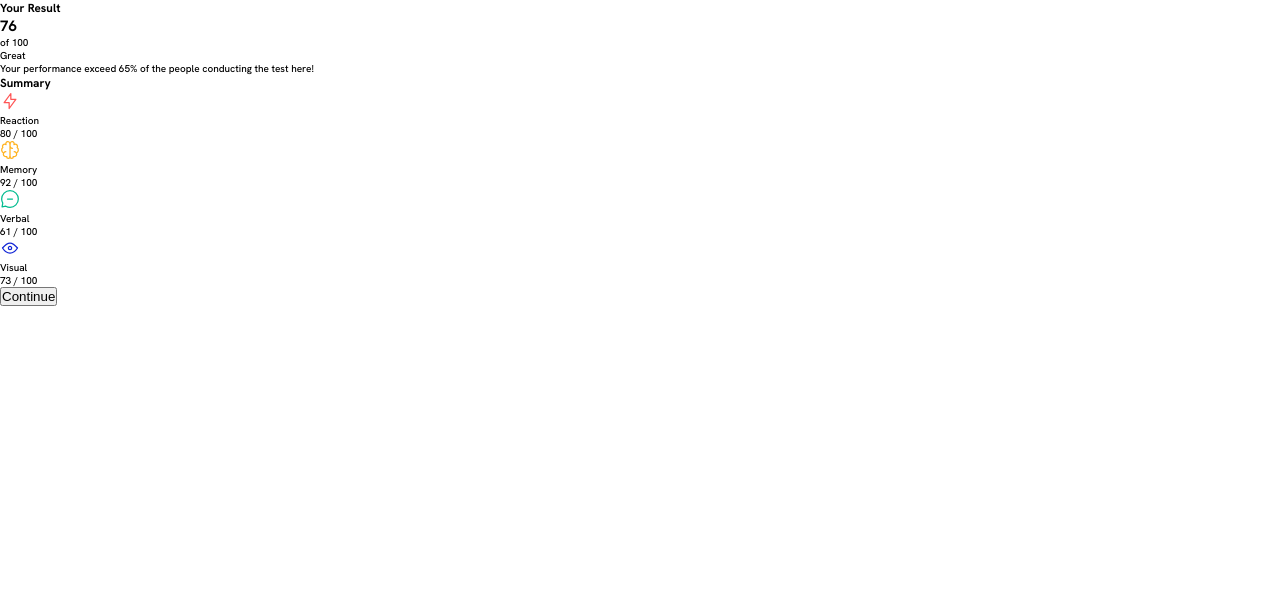
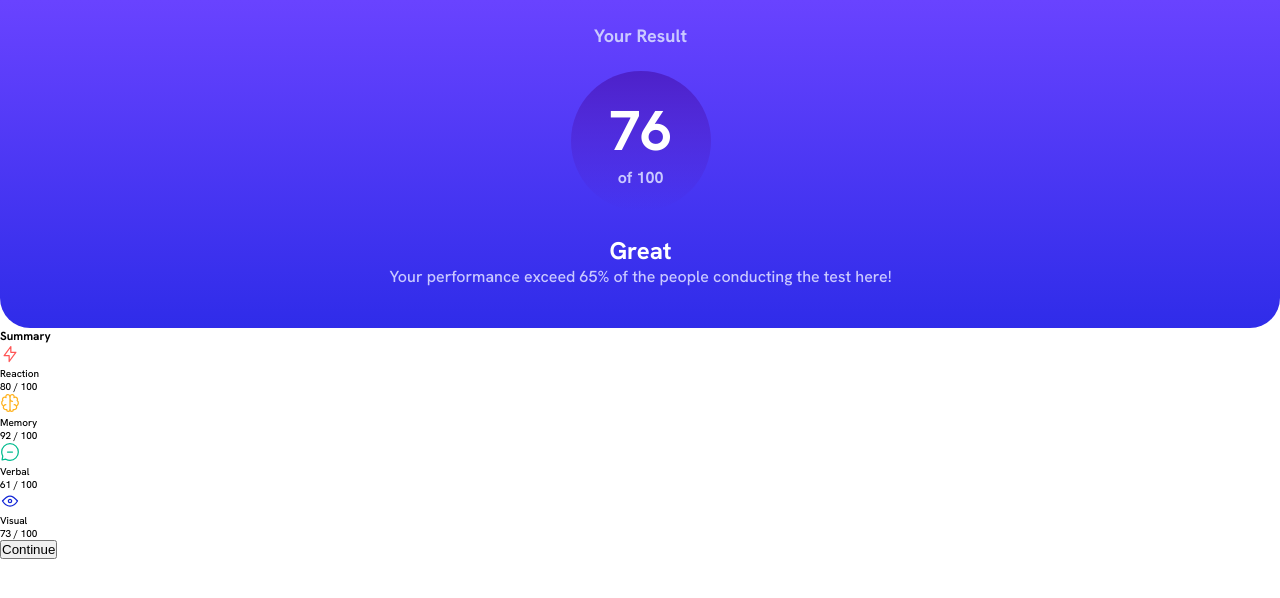
Before and after one commit to linusmanuel/summary-result, a plain HTML site: page index.html in a window 1280 px wide. Drawn offline with Linux system fonts and the light colour scheme.

Commit message:
add section result styles

```diff
--- /dev/null
+++ b/resources/css/b-result.css
@@ -0,0 +1,52 @@
+.b-result {
+  background: var(--bg-gradient-1);
+  padding: 2.4em 5.7em 4em 5.8em;
+  text-align: center;
+  border-radius: 0 0 30px 30px;;
+}
+
+.b-result__title {
+  color: var(--blue-light);
+  font-weight: var(--bold);
+  font-size: 1.8em;
+  line-height: 23.45px;
+  margin-bottom: 24px;
+}
+
+.b-result__average {
+  background: var(--bg-gradient-2);
+  height: 140px;
+  width: 140px;
+  border-radius: 50%;
+  margin-inline: auto;
+  display: flex;
+  flex-direction: column;
+  justify-content: center;
+  margin-bottom: 24px;
+}
+
+.b-result__value {
+  color: var(--white);
+  font-size: 56px;
+  line-height: 72px;
+}
+
+.b-result__value-2 {
+  color: var(--blue-light);
+  font-weight: var(--bold);
+  font-size: 16px;
+}
+
+.b-result__text {
+  color: var(--white);
+  font-size: 24px;
+  line-height: 31.27px;
+  font-weight: var(--bold);
+}
+
+.b-result__description {
+  color: var(--blue-light);
+  font-size: 16px;
+  line-height: 20.85px;
+  font-weight: var(--medium);
+}
--- a/resources/css/index.css
+++ b/resources/css/index.css
@@ -1,4 +1,6 @@
 @import url('./reset.css');
 @import url('./components.css');
 @import url('./typograph.css');
-@import url('./variables.css')
+@import url('./variables.css');
+@import url('./b-result.css');
+@import url('./app.css');
--- a/resources/css/variables.css
+++ b/resources/css/variables.css
@@ -1,6 +1,6 @@
 :root {
   --bg-gradient-1: linear-gradient(180deg, #7755FF 0%, #6943FF 0.01%, #2F2CE9 100%);
-  --bg2-gradient-2: linear-gradient(180deg, #4D21C9 0%, rgba(37, 33, 201, 0) 100%, rgba(37, 33, 201, 0) 100%);
+  --bg-gradient-2: linear-gradient(180deg, #4D21C9 0%, rgba(37, 33, 201, 0) 100%, rgba(37, 33, 201, 0) 100%);
 
   --yellow: #FFB21E;
   --yellow-white: linear-gradient(0deg, rgba(255, 255, 255, 0.95), rgba(255, 255, 255, 0.95)),
```
Also changed, not shown: resources/css/app.css (added).
